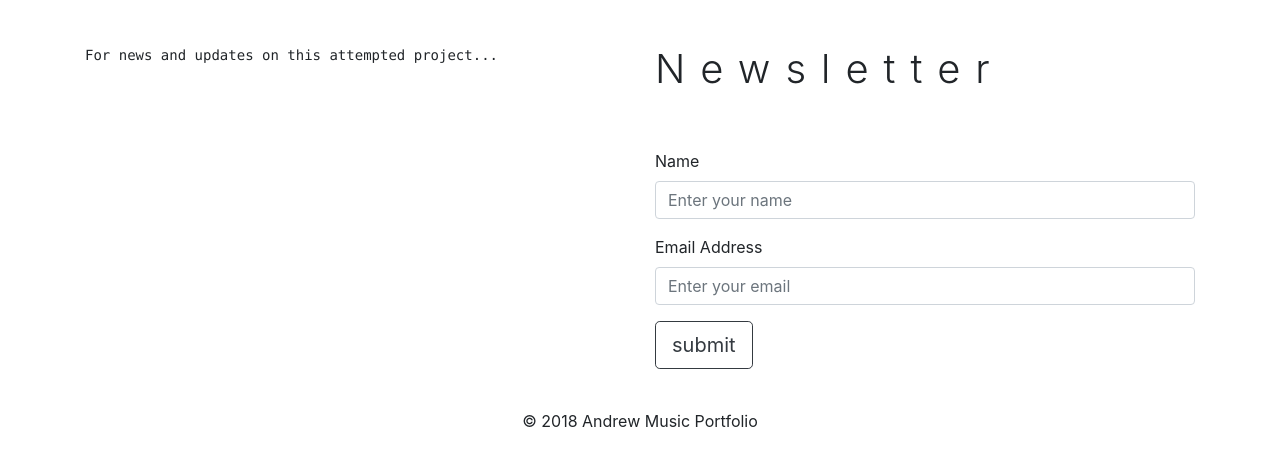
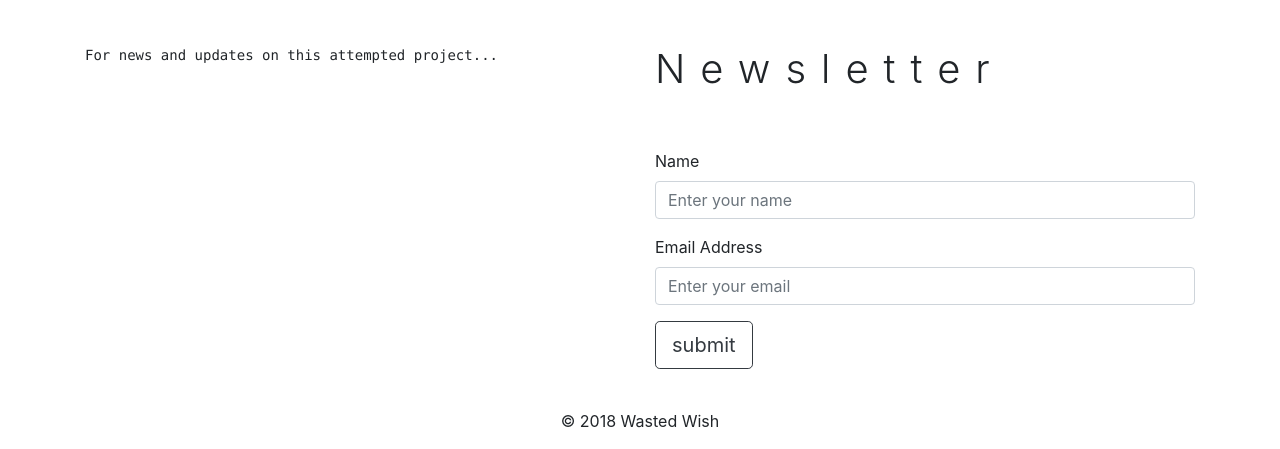
Before and after one commit to ajzdunek/band_page_ver.4, a plain HTML site: page index.html in a window 1280 px wide. Shown: the part 1804-2253 px from the top of the page. Drawn offline with nearby package versions, Linux system fonts and the light colour scheme.

Commit message:
pushing up files

```diff
--- a/index.html
+++ b/index.html
@@ -118,7 +118,7 @@ For news and updates on this attempted project...
         <div class="container-fluid text-center text-md-left">
             <div class="footer-copyright text-center py-3">&copy; <script>
                     new Date().getFullYear() > 2010 && document.write(new Date().getFullYear());
-                </script> Andrew Music Portfolio
+                </script> Wasted Wish
             </div>
         </div>
     </footer>
```
